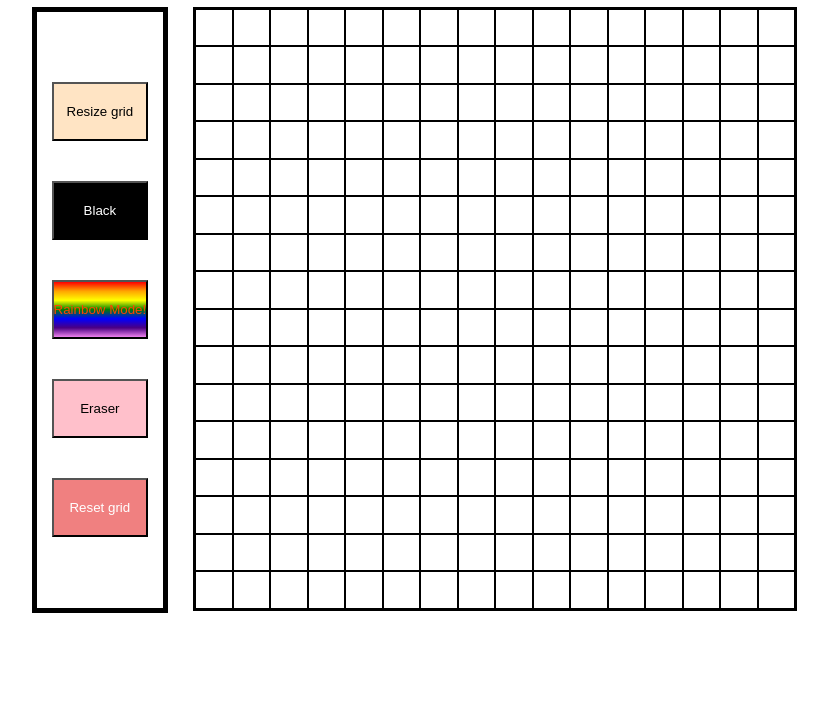
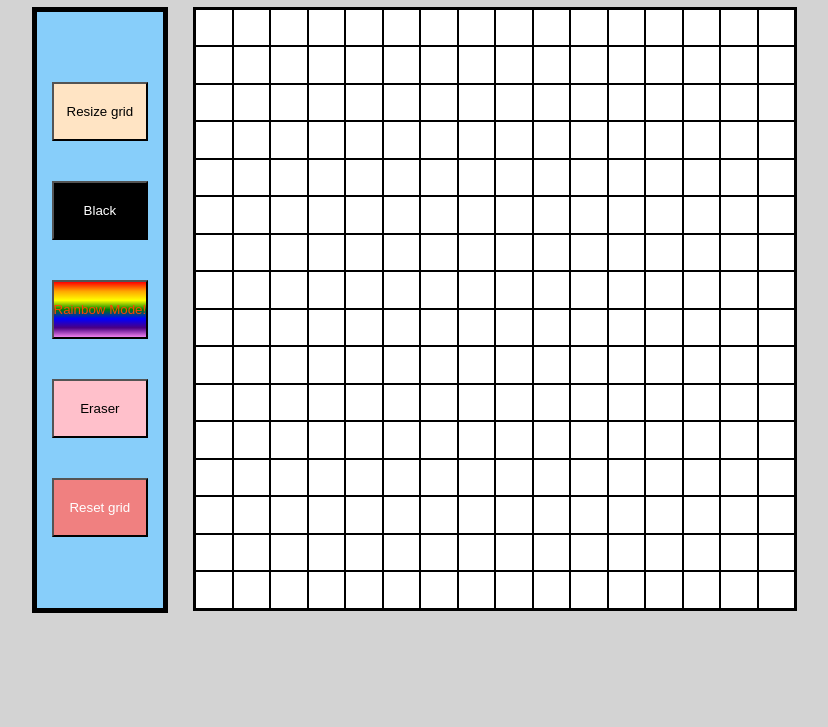
Before and after one commit to 9James9/etch-a-sketch, a plain HTML site: page index.html in a window 1280 px wide. Shown: the part 73-800 px from the top of the page, without its empty margins (130-958 px from the left). Drawn offline with Linux system fonts and the light colour scheme.

Commit message:
added background color

```diff
--- a/index.html
+++ b/index.html
@@ -10,7 +10,7 @@
     <title>Etch-a-Sketch!</title>
 </head>
 
-<body>
+<body id = "body">
     <header>
         <h1 id="header">Etch-a-Sketch</h1>
     </header>
--- a/style.css
+++ b/style.css
@@ -13,7 +13,7 @@
 #grid-container {
     display: inline-block;
     border: 2px solid black;
-
+    background-color: white;
 }
 
 .row {
@@ -31,7 +31,8 @@
     justify-content: center;
     border: 5px solid black;
     padding-left: 15px;
-    padding-right: 15px
+    padding-right: 15px;
+    background-color: lightskyblue
 }
 
 #header {
@@ -95,3 +96,6 @@
     border-radius: 40px;
     transition: all 0.2s ease-in-out
 }
+#body {
+    background-color:lightgrey;
+}
```
